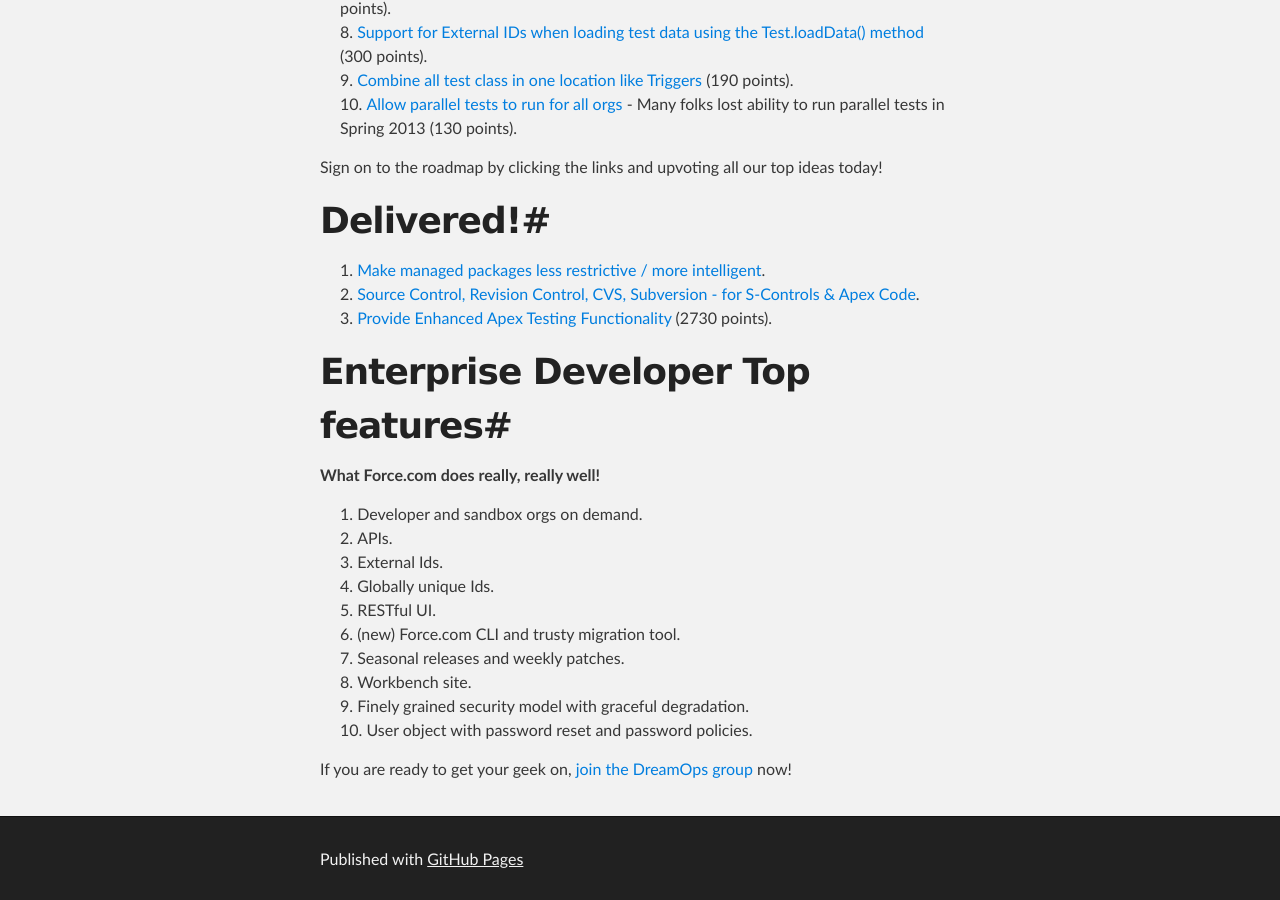
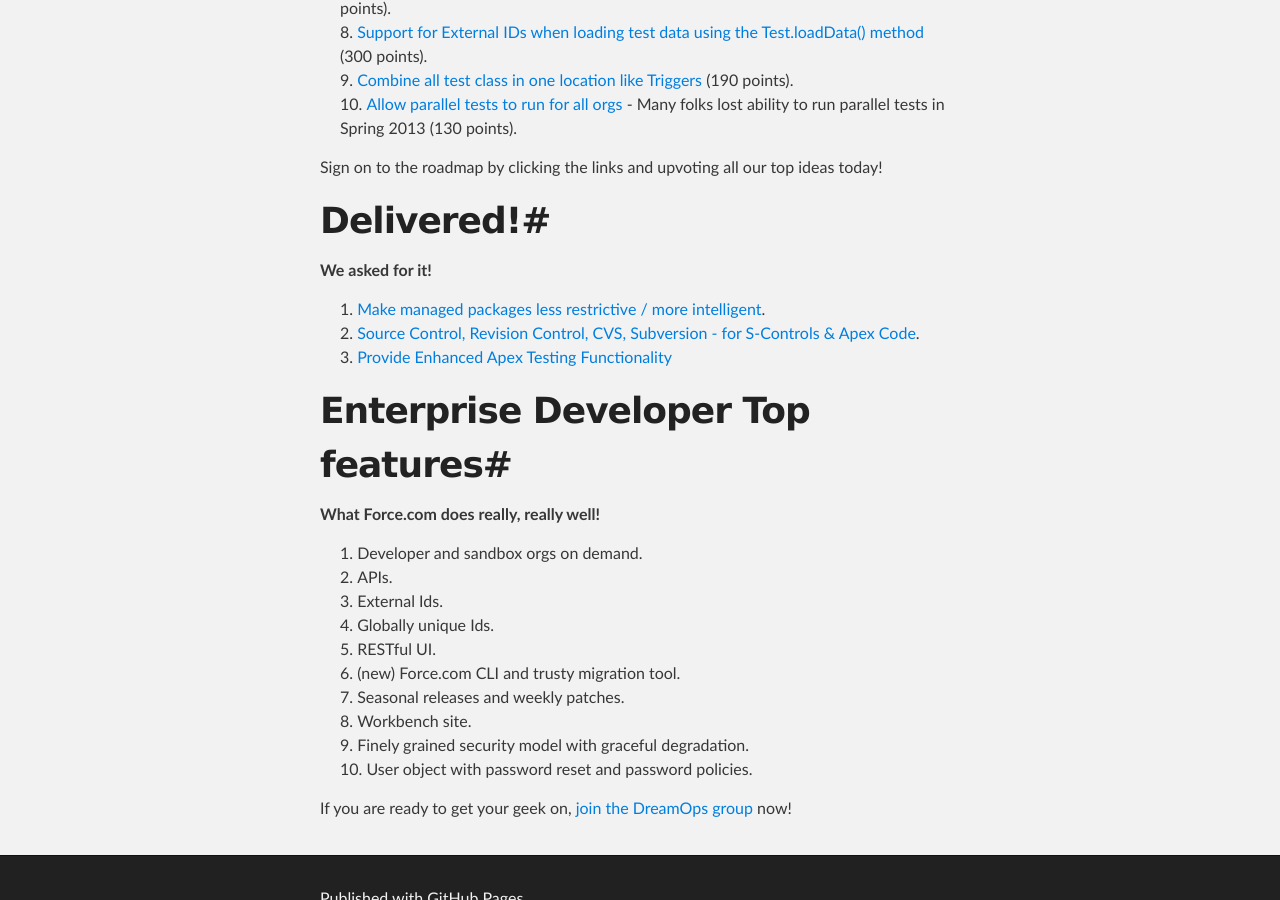
Before and after one commit to DreamOps/dreamops.github.io, a Jekyll site: the page built from roadmap.md, in a window 1280 px wide and 900 px high, scrolled down 650 px. Built offline with Jekyll 4.4.1, drawn with Linux system fonts in a browser that asks for light colours; Markdown is read by kramdown in place of the engine named in the settings.

Commit message:
Update roadmap.md

```diff
--- a/roadmap.md
+++ b/roadmap.md
@@ -22,10 +22,10 @@ Force.com is a remarkable platform, and we want to help take it to the next leve
 Sign on to the roadmap by clicking the links and upvoting all our top ideas today!
 
 #Delivered!#
-
+**We asked for it!**
 1. [Make managed packages less restrictive / more intelligent](https://success.salesforce.com/ideaView?id=08730000000Brq2AAC).
 1. [Source Control, Revision Control, CVS, Subversion - for S-Controls & Apex Code](https://success.salesforce.com/ideaView?id=08730000000BrBKAA0).
-1. [Provide Enhanced Apex Testing Functionality](https://success.salesforce.com/ideaView?id=08730000000BrPiAAK) (2730 points).
+1. [Provide Enhanced Apex Testing Functionality](https://success.salesforce.com/ideaView?id=08730000000BrPiAAK)
 
 #Enterprise Developer Top features#
 **What Force.com does really, really well!**
```
